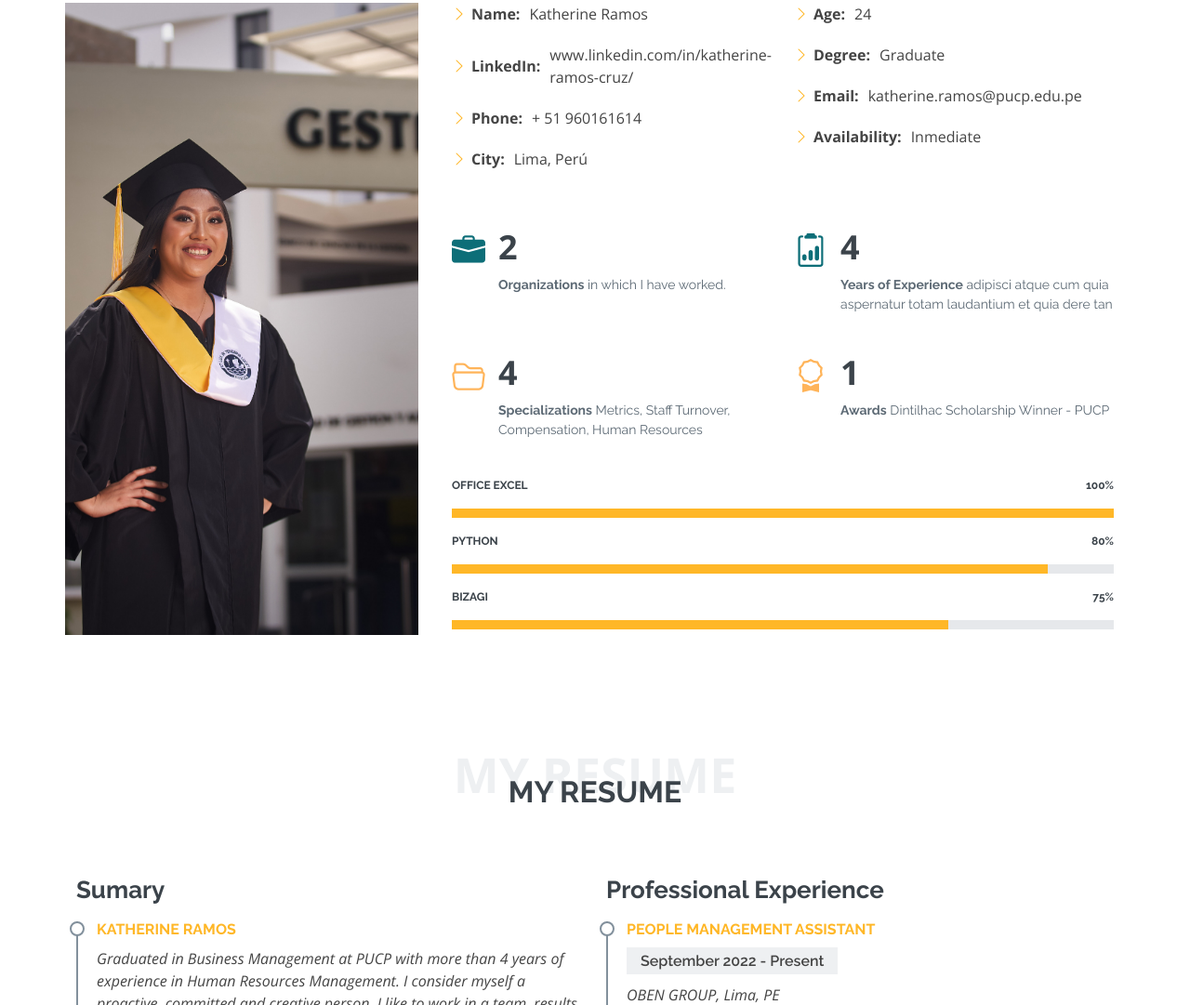
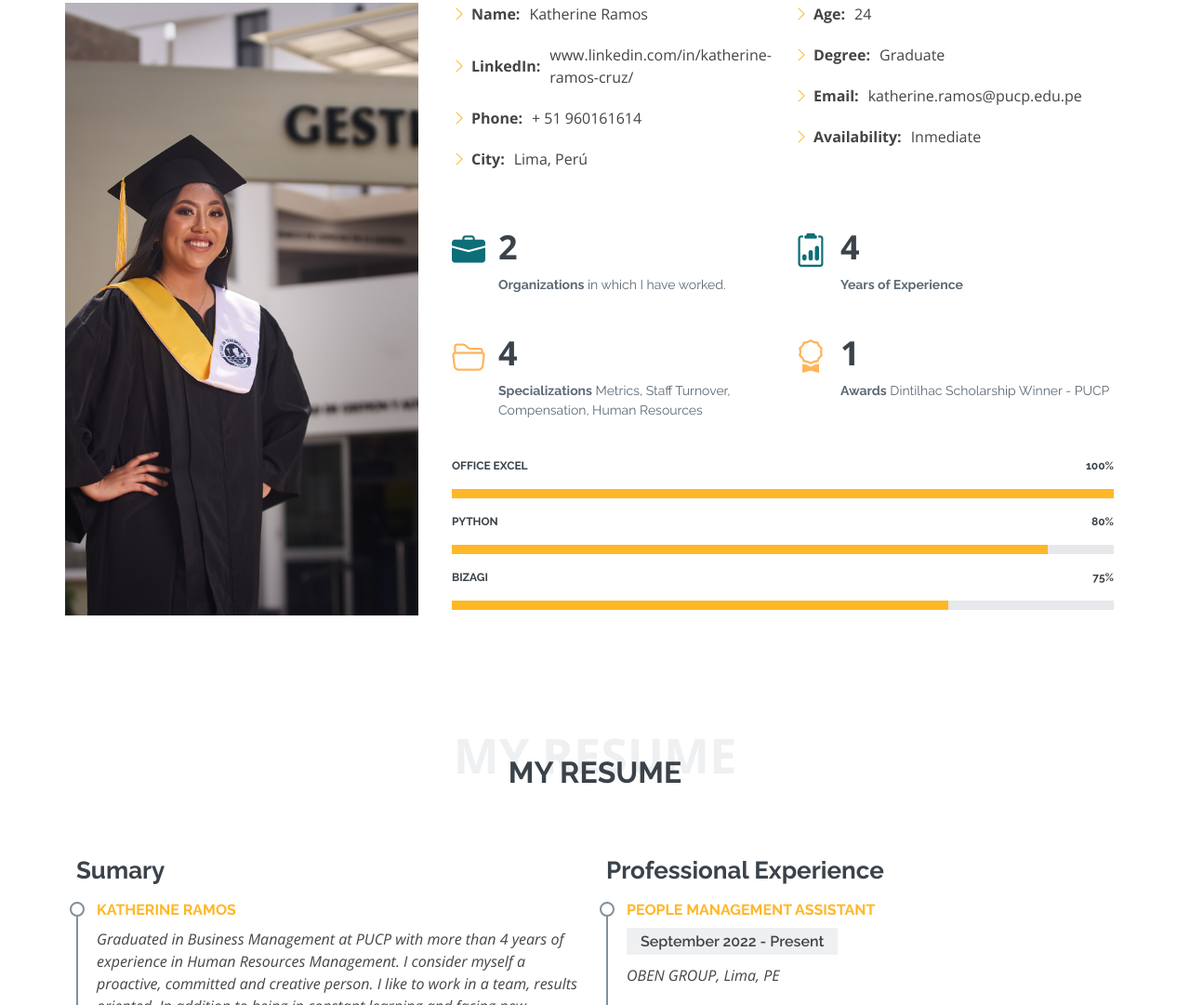
Before and after one commit to KatherineDajhanna/KatherineRamos_WS, a plain HTML site: page index.html in a window 1280 px wide. Shown: the part 1023-2104 px from the top of the page at 93% size. Drawn offline with nearby package versions, Linux system fonts and the light colour scheme.

Commit message:
Update index.html

```diff
--- a/index.html
+++ b/index.html
@@ -127,7 +127,7 @@
                   <div class="count-box">
                     <i class="bi bi-clipboard2-data" style="color: #0d6e78;"></i>
                     <span data-purecounter-start="0" data-purecounter-end="4" data-purecounter-duration="1" class="purecounter"></span>
-                    <p><strong>Years of Experience</strong> adipisci atque cum quia aspernatur totam laudantium et quia dere tan</p>
+                    <p><strong>Years of Experience</strong> </p>
                   </div>
                 </div>
 
```
